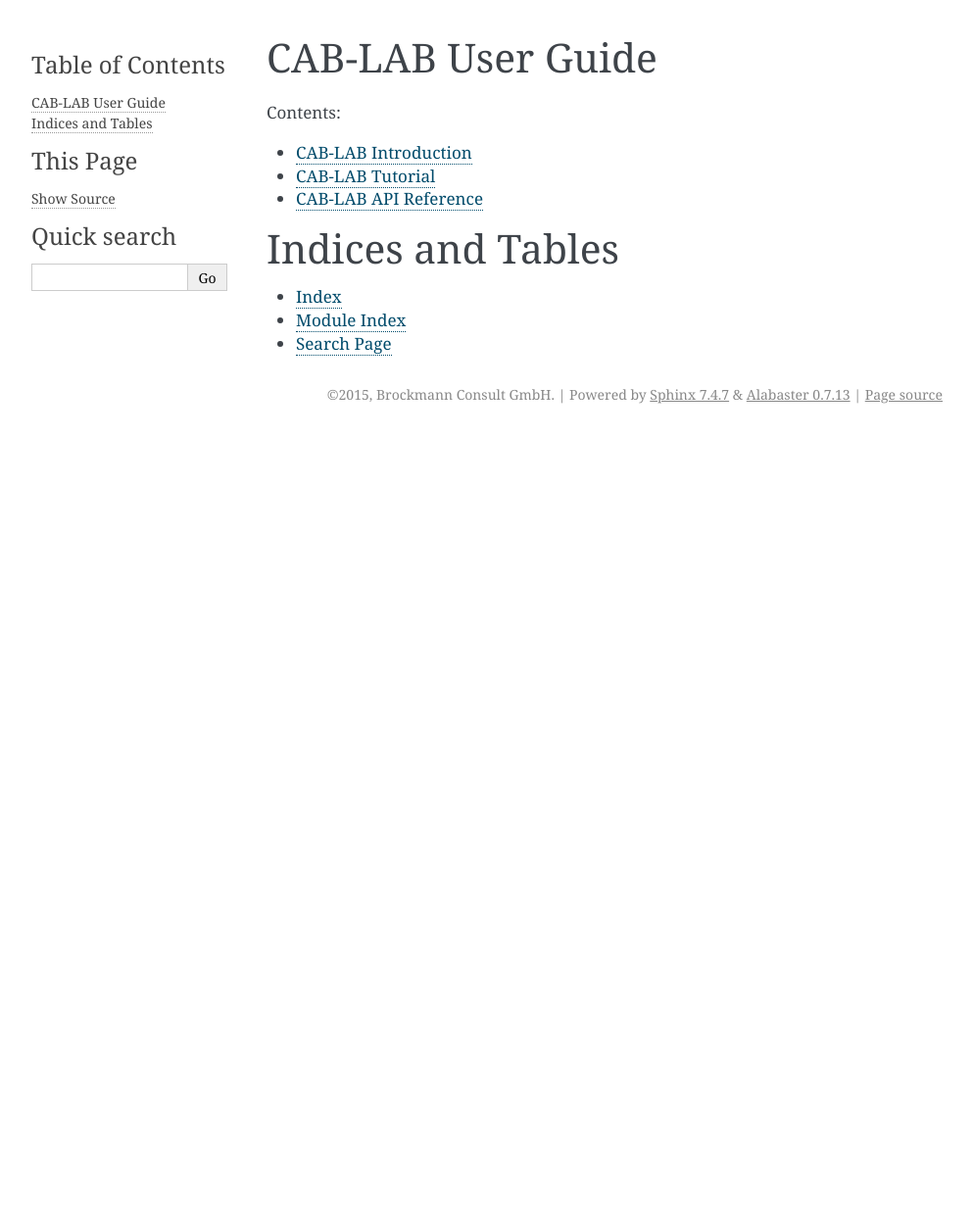
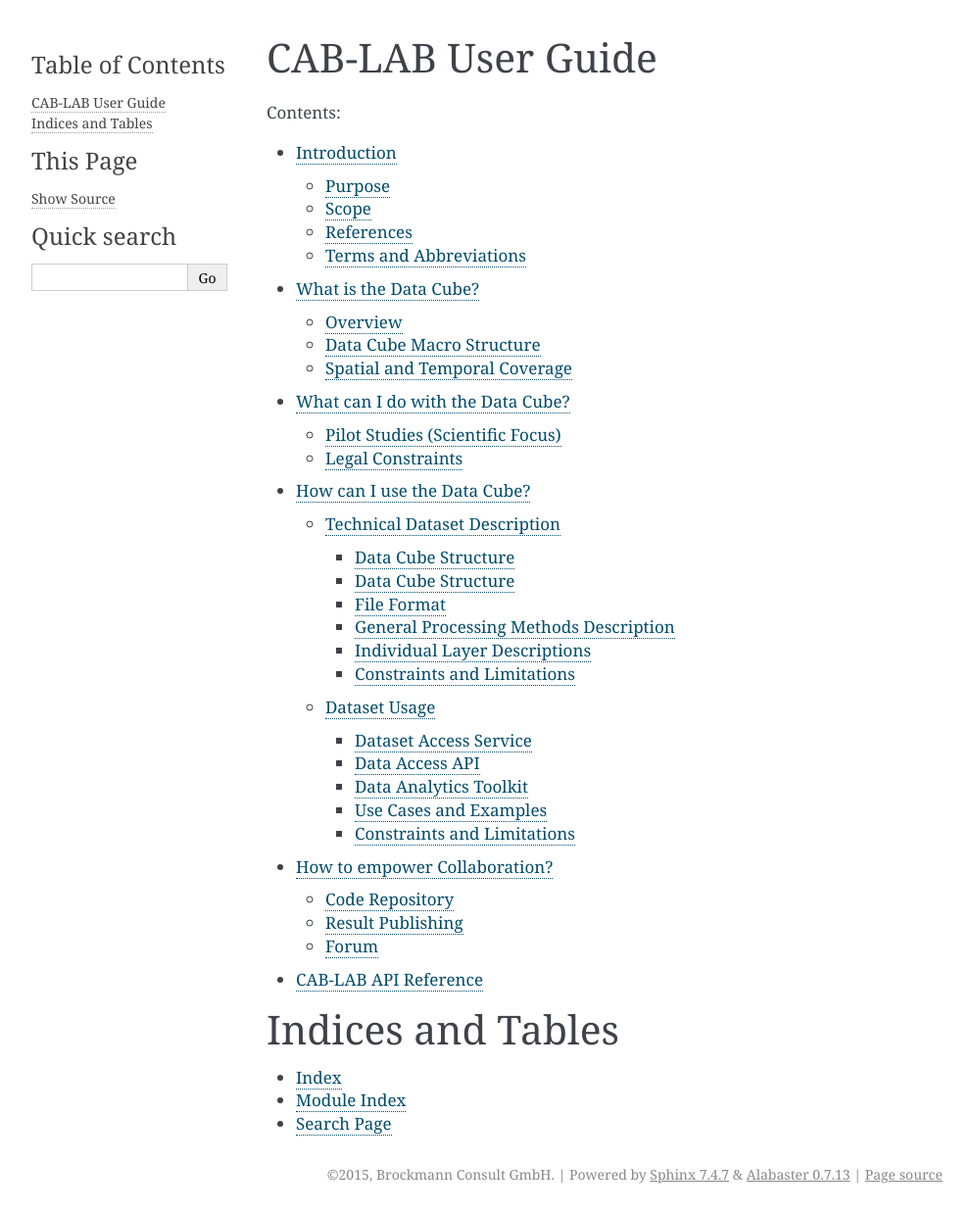
Before and after one commit to esa-esdl/esdl-core, a Sphinx documentation site: the page built from doc/index.rst, in a window 1280 px wide. Shown: the whole page at 98% size, without its empty margins (148-1141 px from the left). Built offline with Sphinx 7.4.7, drawn with Linux system fonts in a browser that asks for light colours; before the commit the page ends 900 px from its top, so only the background shows below that.

Commit message:
Aligned with Product Handbook TOC

```diff
--- /dev/null
+++ b/doc/collaboration.rst
@@ -0,0 +1,21 @@
+=============================
+How to empower Collaboration?
+=============================
+
+Code Repository
+===============
+
+https://github.com/CAB-LAB
+
+Write me!
+
+
+Result Publishing
+=================
+
+Write me!
+
+Forum
+=====
+
+Write me!
--- /dev/null
+++ b/doc/cube_explanation.rst
@@ -0,0 +1,19 @@
+======================
+What is the Data Cube?
+======================
+
+Overview
+========
+
+Write me!
+
+Data Cube Macro Structure
+=========================
+
+Write me!
+
+
+Spatial and Temporal Coverage
+=============================
+
+Write me!
--- /dev/null
+++ b/doc/cube_scenarios.rst
@@ -0,0 +1,13 @@
+=================================
+What can I do with the Data Cube?
+=================================
+
+Pilot Studies (Scientific Focus)
+================================
+
+Write me!
+
+Legal Constraints
+=================
+
+Write me!
--- /dev/null
+++ b/doc/cube_usage.rst
@@ -0,0 +1,74 @@
+============================
+How can I use the Data Cube?
+============================
+
+Technical Dataset Description
+=============================
+
+Write me!
+
+Data Cube Structure
+-------------------
+
+Write me!
+
+
+
+Data Cube Structure
+-------------------
+
+Write me!
+
+
+File Format
+-----------
+
+Write me!
+
+General Processing Methods Description
+--------------------------------------
+
+
+Write me!
+
+Individual Layer Descriptions
+-----------------------------
+
+Write me!
+
+Constraints and Limitations
+---------------------------
+
+Write me!
+
+Dataset Usage
+=============
+
+Write me!
+
+Dataset Access Service
+----------------------
+
+Write me!
+
+Data Access API
+---------------
+
+Write me!
+
+Data Analytics Toolkit
+----------------------
+
+Write me!
+
+Use Cases and Examples
+----------------------
+
+*Anm: code snippets and specific example of how-to*
+
+Write me!
+
+Constraints and Limitations
+---------------------------
+
+Write me!
--- a/doc/index.rst
+++ b/doc/index.rst
@@ -5,11 +5,14 @@
 Contents:
 
 .. toctree::
-   :maxdepth: 2
+   :maxdepth: 3
 
    intro
-   tutorial
-   reference
+   cube_explanation
+   cube_scenarios
+   cube_usage
+   collaboration
+   api_reference
 
 
 Indices and Tables
--- a/doc/intro.rst
+++ b/doc/intro.rst
@@ -1,5 +1,23 @@
-====================
-CAB-LAB Introduction
-====================
+============
+Introduction
+============
 
-TODO!
+Purpose
+=======
+
+Write me!
+
+Scope
+=====
+
+Write me!
+
+References
+==========
+
+Write me!
+
+Terms and Abbreviations
+=======================
+
+Write me!
--- a/doc/tutorial.rst
+++ /dev/null
@@ -1,5 +0,0 @@
-================
-CAB-LAB Tutorial
-================
-
-TODO!
```
Also changed, not shown: doc/api_reference.rst (renamed from doc/reference.rst).
